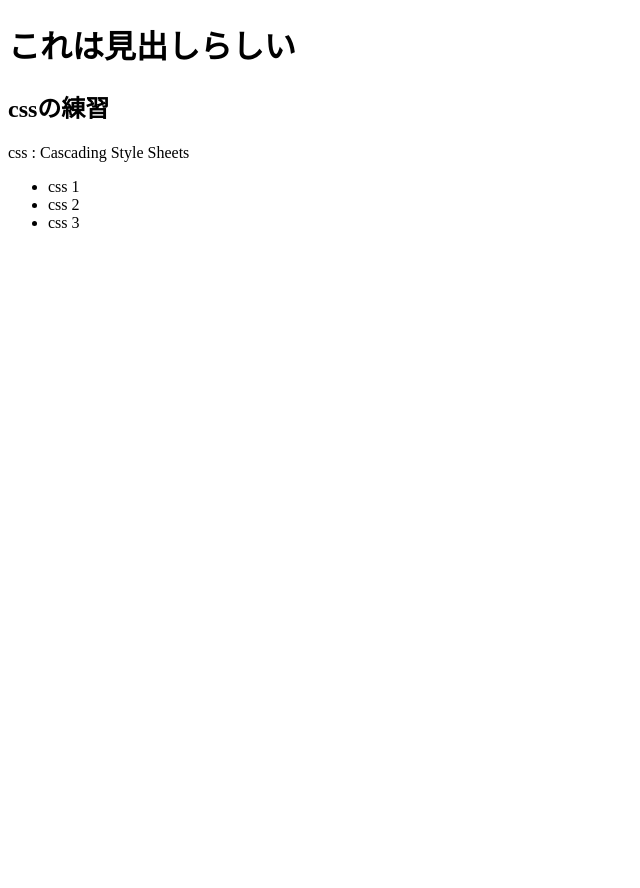
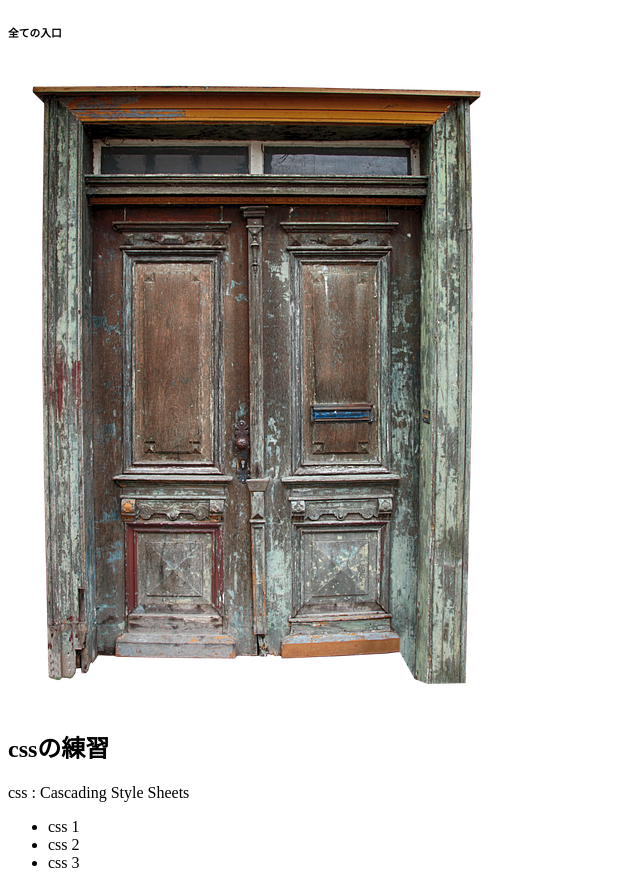
Before and after one commit to hal-XD/MyWebSite, a plain HTML site: page index.html in a window 1280 px wide. Shown: the whole page, without its empty margins (0-640 px from the left). Before the commit the page ends 800 px from the top, so only its background shows below. Drawn offline with Linux system fonts and the light colour scheme.

Commit message:
practice img

```diff
--- a/index.html
+++ b/index.html
@@ -7,7 +7,10 @@
     </head>
 
     <body>
-        <h1>これは見出しらしい</h1>
+        <div>
+            <h6>全ての入口</h6>
+            <img src="images/door-1.png" alt="Door!">
+        </div>
         <div>
             <h2>cssの練習</h2>
             css : Cascading Style Sheets
```
